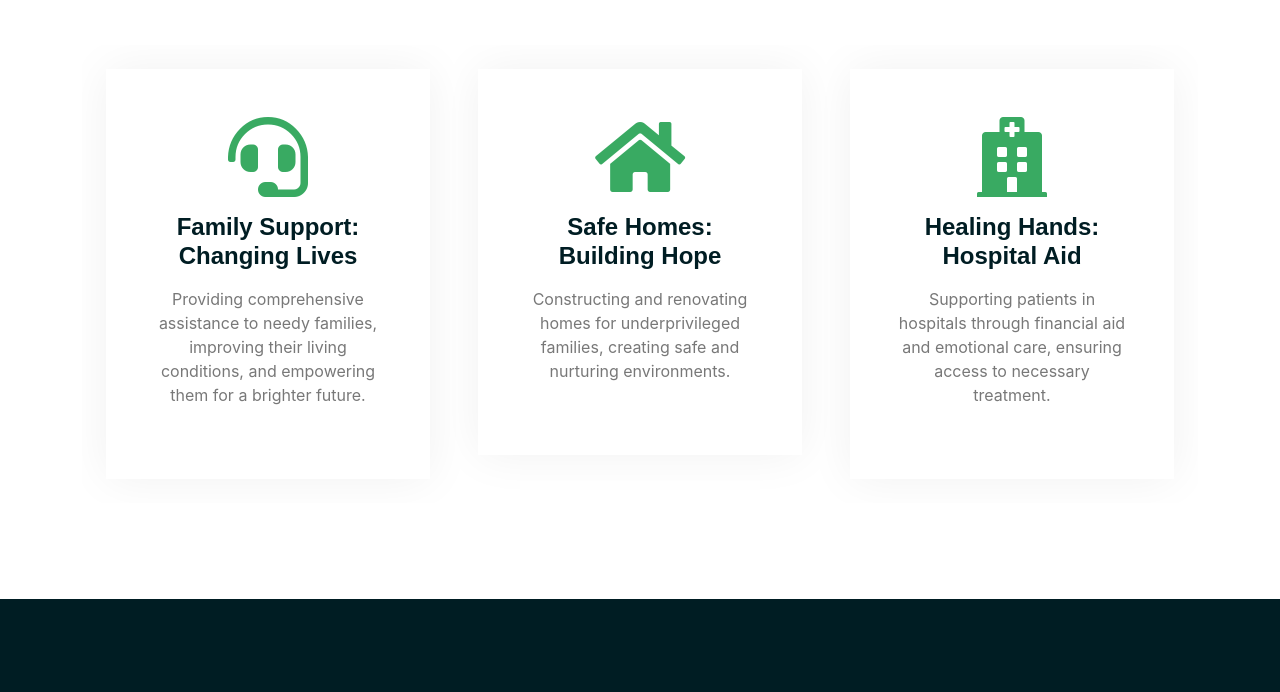
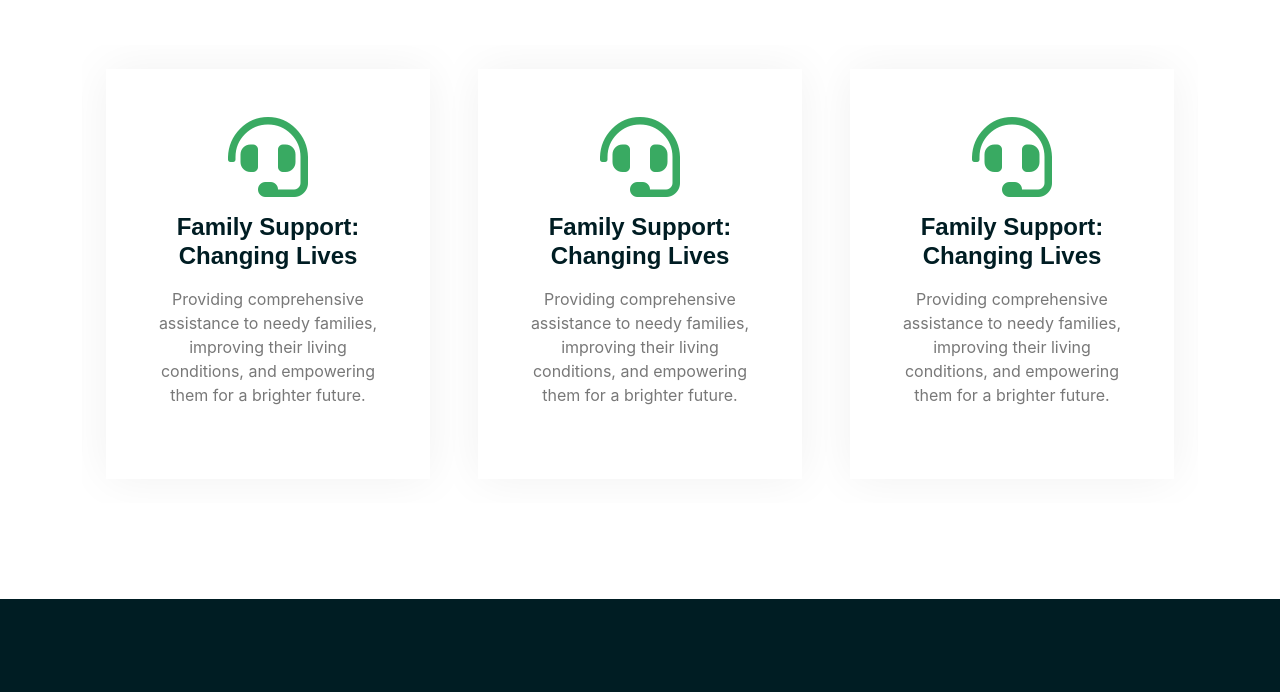
Before and after one commit to Skyz03/Salam-Welfare-Gatsby, a Gatsby site: page / in a window 1280 px wide. Shown: the part 1709-2401 px from the top of the page. Built offline with nearby package versions, Linux system fonts and the light colour scheme; Gatsby itself is replaced by a stand-in of ours.

Commit message:
feat: what we do added

```diff
--- /dev/null
+++ b/src/components/WhatWeDo.js
@@ -0,0 +1,26 @@
+import * as React from "react"
+const WhatWeDo = () => {
+
+  const whatItem = [
+    {
+      id: 1,
+      title: "Family Support: Changing Lives",
+      description: "Providing comprehensive assistance to needy families, improving their living conditions, and empowering them for a brighter future."
+    },
+    {
+
+    },
+  ]
+
+  return (
+    <div class="service-item bg-white text-center h-100 p-4 m-4 p-xl-5">
+      <i class="fas fa-headset fa-5x mb-3 text-primary"></i>
+      <h4 class="mb-3">Family Support: Changing Lives</h4>
+      <p class="mb-4">Providing comprehensive assistance to needy families, improving their living
+        conditions, and empowering them for a
+        brighter future.</p>
+    </div>
+  )
+}
+
+export default WhatWeDo
--- a/src/pages/index.js
+++ b/src/pages/index.js
@@ -1,5 +1,6 @@
 import * as React from "react"
 import Layout from "../components/layout"
+import WhatWeDo from "../components/WhatWeDo";
 import { StaticImage } from "gatsby-plugin-image"
 
 import Slider from "react-slick";
@@ -138,38 +139,22 @@ const IndexPage = () => {
           <div className="row g-4 justify-content-center">
             <Slider {...settings}>
               <div>
-                <div class="service-item bg-white text-center h-100 p-4 m-4 p-xl-5">
-                  <i class="fas fa-headset fa-5x mb-3 text-primary"></i>
-                  <h4 class="mb-3">Family Support: Changing Lives</h4>
-                  <p class="mb-4">Providing comprehensive assistance to needy families, improving their living
-                    conditions, and empowering them for a
-                    brighter future.</p>
-                </div>
+                <WhatWeDo />
               </div>
               <div>
-                <div class="service-item bg-white text-center h-100 p-4 m-4 p-xl-5">
-                  <i class="fas fa-home fa-5x mb-3 text-primary"></i>
-                  <h4 class="mb-3">Safe Homes: Building Hope</h4>
-                  <p class="mb-4">Constructing and renovating homes for underprivileged families, creating safe
-                    and nurturing environments.</p>
-                </div>
+                <WhatWeDo />
               </div>
               <div>
-                <div class="service-item bg-white text-center h-100 p-4 m-4 p-xl-5">
-                  <i class="fas fa-hospital fa-5x mb-3 text-primary"></i>
-                  <h4 class="mb-3">Healing Hands: Hospital Aid</h4>
-                  <p class="mb-4">Supporting patients in hospitals through financial aid and emotional care,
-                    ensuring access to necessary treatment.</p>
-                </div>
+                <WhatWeDo />
               </div>
               <div>
-                <h3>4</h3>
+                <WhatWeDo />
               </div>
               <div>
-                <h3>5</h3>
+                <WhatWeDo />
               </div>
               <div>
-                <h3>6</h3>
+                <WhatWeDo />
               </div>
             </Slider>
           </div>
```
